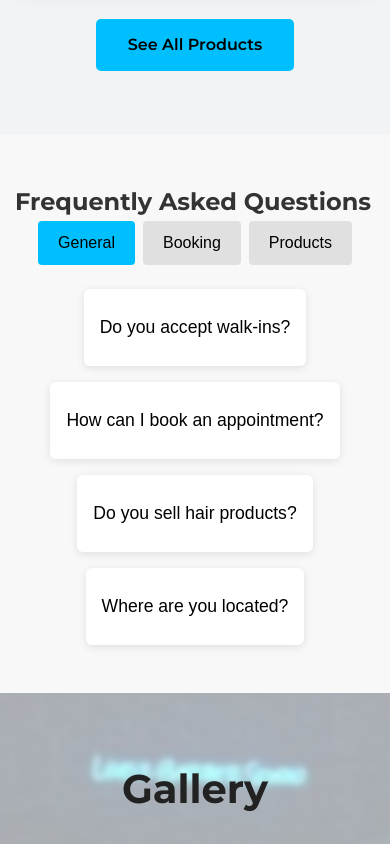
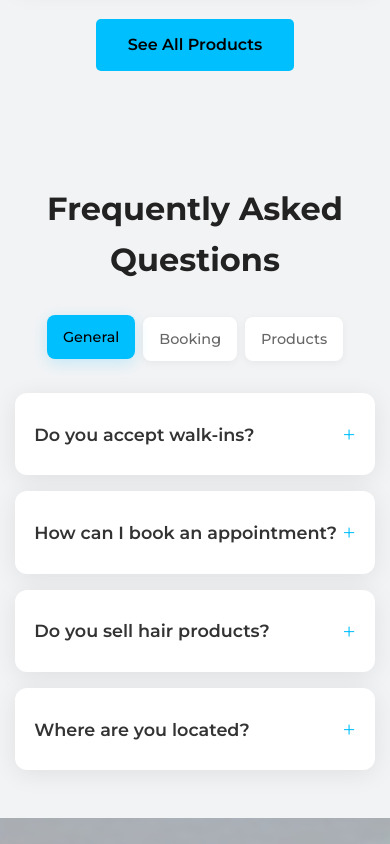
Before and after one commit to montjeffrey/LevelzBarberStudio, a plain HTML site: page index.html in a window 390 px wide. Shown: the part 4960-5804 px from the top of the page. Drawn offline with Linux system fonts and the light colour scheme; a script that the page names is missing.

Commit message:
Move FAQ styles to general FAQs

```diff
--- a/components/faq/faq.css
+++ /dev/null
@@ -1,68 +0,0 @@
-.faq-section {
-  padding: 3rem 0;
-  background: #f8f8f8;
-}
-.faq-categories {
-  display: flex;
-  flex-wrap: wrap;
-  gap: 0.5rem;
-  margin-bottom: 1.5rem;
-  justify-content: center;
-}
-.faq-cat-btn {
-  padding: 0.75rem 1.25rem;
-  border: none;
-  background: #e0e0e0;
-  color: #000;
-  border-radius: 4px;
-  font-size: 1rem;
-  cursor: pointer;
-  min-width: 44px;
-  min-height: 44px;
-}
-.faq-cat-btn.active,
-.faq-cat-btn:focus {
-  background: var(--accent-color);
-  color: #000;
-}
-.faq-cards {
-  display: flex;
-  flex-wrap: wrap;
-  gap: 1rem;
-  justify-content: center;
-}
-.faq-card {
-  background: #fff;
-  border-radius: 6px;
-  box-shadow: 0 2px 8px rgba(0,0,0,0.1);
-  padding: 1rem;
-}
-.faq-question {
-  background: none;
-  border: none;
-  font-size: 1.1rem;
-  text-align: left;
-  width: 100%;
-  cursor: pointer;
-  padding: 0.75rem 0;
-  min-height: 44px;
-}
-.faq-question:focus {
-  outline: 2px solid var(--accent-color);
-}
-.faq-answer {
-  padding: 0.5rem 0 0.25rem;
-  max-height: 0;
-  opacity: 0;
-  overflow: hidden;
-  transition: max-height 0.4s cubic-bezier(0.4, 0, 0.2, 1), opacity 0.3s cubic-bezier(0.4, 0, 0.2, 1);
-}
-.faq-answer.open {
-  max-height: 500px;
-  opacity: 1;
-}
-@media (prefers-reduced-motion: reduce) {
-  .faq-answer {
-    transition: none !important;
-  }
-}
--- a/index.html
+++ b/index.html
@@ -6,7 +6,6 @@
     <title>Levelz Barber Studio - Home</title>
     <link href="https://fonts.googleapis.com/css2?family=Montserrat:wght@300;400;500;600;700&display=swap" rel="stylesheet">
     <link rel="stylesheet" href="styles.css">
-    <link rel="stylesheet" href="components/faq/faq.css">
     <meta name="keywords" content="Levelz Barber Studio, Barber, Barbershop, Succasunna, NJ, Haircut, Beard Trim, Kids Haircut, Men's Haircut, Fade, Shave, Grooming, Hair Styling, Barbers in New Jersey, Hair Products, Volume Powder, Pomade, Curl Cream, Fiber Clay, Clay Wax, Modern Barbershop, Booksy, Walk-ins, Professional Barbers, Gallery, Haircuts, Barbershop Near Me, Best Barbershop, Men's Grooming, Hair Salon, Hair Care, Hair Studio, Main St Succasunna, Levelz Products">
     <meta name="description" content="Levelz Barber Studio in Succasunna, NJ offers professional haircuts, beard trims, shaves, and premium hair products. Visit our Main St location for top-rated barbers and a welcoming atmosphere. Book online or walk in today!">
     <script type="application/ld+json">
--- a/styles.css
+++ b/styles.css
@@ -1851,4 +1851,195 @@ section {
 .mt-2-5 { margin-top: 2.5rem; }
 .ml-1 { margin-left: 1rem; }
 .mx-05 { margin: 0 0.5em; }
+/* FAQ Section */
+.faq-section {
+    background: #f2f3f5;
+    padding: 4rem 0;
+    position: relative;
+    z-index: 1;
+}
+
+.faq-section h2 {
+    text-align: center;
+    font-size: 2.5rem;
+    margin-bottom: 3rem;
+    font-weight: 700;
+    color: #222;
+}
+
+.faq-categories {
+    display: flex;
+    flex-wrap: wrap;
+    gap: 0.75rem;
+    margin-bottom: 2.5rem;
+    justify-content: center;
+    padding: 0;
+    border: none;
+}
+
+.faq-cat-btn {
+    padding: 0.8rem 1.5rem;
+    border: none;
+    background: #fff;
+    color: #666;
+    border-radius: 8px;
+    font-size: 1rem;
+    font-weight: 500;
+    cursor: pointer;
+    min-width: 44px;
+    min-height: 44px;
+    transition: all 0.3s ease;
+    box-shadow: 0 2px 8px rgba(0,0,0,0.05);
+    font-family: inherit;
+}
+
+.faq-cat-btn.active,
+.faq-cat-btn:hover,
+.faq-cat-btn:focus {
+    background: var(--accent-color);
+    color: #000;
+    transform: translateY(-2px);
+    box-shadow: 0 4px 16px rgba(0,191,255,0.2);
+    outline: none;
+}
+
+.faq-cards {
+    display: grid;
+    grid-template-columns: repeat(auto-fit, minmax(300px, 1fr));
+    gap: 1.5rem;
+    max-width: 900px;
+    margin: 0 auto;
+}
+
+.faq-card {
+    background: #fff;
+    border-radius: 12px;
+    box-shadow: 0 4px 24px rgba(0,0,0,0.08);
+    padding: 1.5rem;
+    transition: transform 0.3s ease, box-shadow 0.3s ease;
+}
+
+.faq-card:hover {
+    transform: translateY(-2px);
+    box-shadow: 0 8px 32px rgba(0,0,0,0.12);
+}
+
+.faq-card h3 {
+    margin: 0;
+    padding: 0;
+}
+
+.faq-question {
+    background: none;
+    border: none;
+    font-size: 1.1rem;
+    font-weight: 600;
+    text-align: left;
+    width: 100%;
+    cursor: pointer;
+    padding: 0.5rem 0;
+    min-height: 44px;
+    color: #333;
+    font-family: inherit;
+    transition: color 0.3s ease;
+    position: relative;
+}
+
+.faq-question:hover {
+    color: var(--accent-color);
+}
+
+.faq-question:focus {
+    outline: 2px solid var(--accent-color);
+    outline-offset: 2px;
+    color: var(--accent-color);
+}
+
+.faq-question::after {
+    content: '+';
+    position: absolute;
+    right: 0;
+    top: 50%;
+    transform: translateY(-50%);
+    font-size: 1.5rem;
+    font-weight: 300;
+    color: var(--accent-color);
+    transition: transform 0.3s ease;
+}
+
+.faq-question[aria-expanded="true"]::after {
+    transform: translateY(-50%) rotate(45deg);
+}
+
+.faq-answer {
+    padding: 0;
+    max-height: 0;
+    opacity: 0;
+    overflow: hidden;
+    transition: max-height 0.4s cubic-bezier(0.4, 0, 0.2, 1),
+                opacity 0.3s cubic-bezier(0.4, 0, 0.2, 1),
+                padding 0.3s ease;
+}
+
+.faq-answer.open {
+    max-height: 500px;
+    opacity: 1;
+    padding: 1rem 0 0.5rem 0;
+}
+
+.faq-answer p {
+    margin: 0;
+    line-height: 1.6;
+    color: #666;
+}
+
+.faq-answer a {
+    color: var(--accent-color);
+    text-decoration: none;
+    font-weight: 500;
+}
+
+.faq-answer a:hover {
+    text-decoration: underline;
+}
+
+@media (max-width: 768px) {
+    .faq-section {
+        padding: 3rem 0;
+    }
+
+    .faq-section h2 {
+        font-size: 2rem;
+        margin-bottom: 2rem;
+    }
+
+    .faq-categories {
+        gap: 0.5rem;
+        margin-bottom: 2rem;
+    }
+
+    .faq-cat-btn {
+        padding: 0.6rem 1rem;
+        font-size: 0.9rem;
+    }
+
+    .faq-cards {
+        grid-template-columns: 1fr;
+        gap: 1rem;
+    }
+
+    .faq-card {
+        padding: 1.2rem;
+    }
+}
+
+@media (prefers-reduced-motion: reduce) {
+    .faq-answer,
+    .faq-cat-btn,
+    .faq-card,
+    .faq-question::after {
+        transition: none !important;
+    }
+}
+
 .footer-review-title { margin-top: 1em; margin-bottom: 0.5em; font-size: 1.05em; }
```
